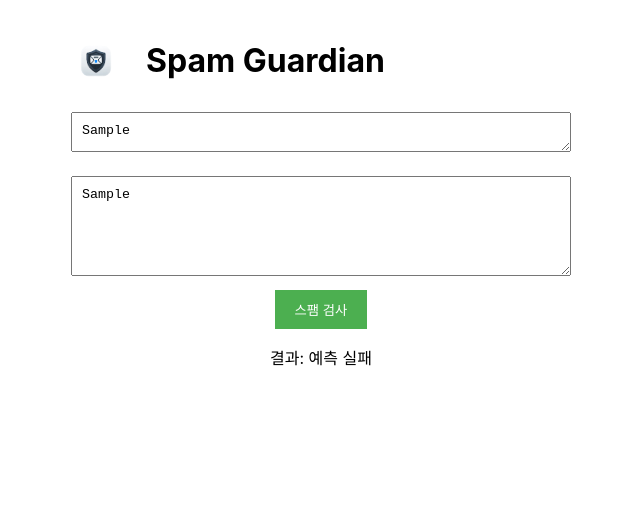
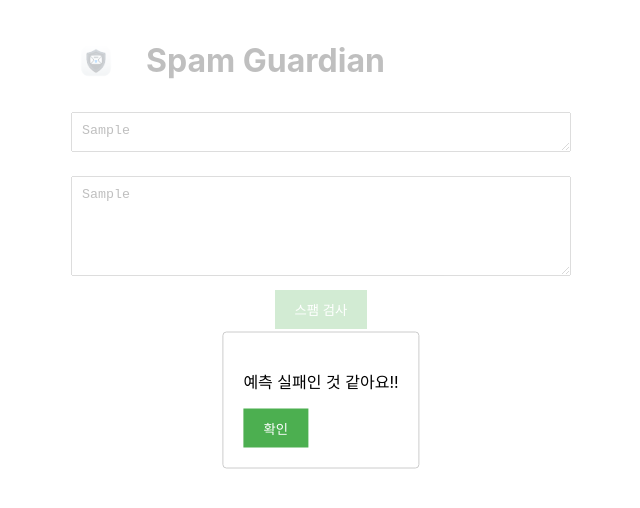
Before and after one commit to leeJoonseob/Rabble, a React (Create React App) app in the folder spam_app/spam-detector/: page / in a window 1280 px wide. Both pictures are taken after typing "Sample", "Sample" into the empty fields and a click on the button "스팸 검사". Shown: the top 508 px of the page, without its empty margins (319-959 px from the left). Built offline with nearby package versions, Linux system fonts and the light colour scheme; no server answers.

Commit message:
refactor: edit fetch function and design

```diff
--- a/spam_app/spam-detector/src/App.js
+++ b/spam_app/spam-detector/src/App.js
@@ -1,10 +1,15 @@
 import React, { useState } from 'react';
 import './App.css';
+import Modal from 'react-modal';
+
+// Modal을 사용할 때 접근성을 위해 필수적으로 설정해야 합니다.
+Modal.setAppElement('#root');
 
 function App() {
   const [title, setTitle] = useState('');
   const [content, setContent] = useState('');
   const [result, setResult] = useState('');
+  const [modalIsOpen, setModalIsOpen] = useState(false);
 
   const handleSubmit = async (e) => {
     e.preventDefault();
@@ -14,7 +19,7 @@ function App() {
         headers: {
           'Content-Type': 'application/json',
         },
-        body: JSON.stringify({ title, content }),
+        body: JSON.stringify({ title, content }),  // 제목과 내용을 JSON으로 변환하여 전송
       });
 
       if (!response.ok) {
@@ -22,11 +27,17 @@ function App() {
       }
 
       const data = await response.json();
-      setResult(data.result);
+      setResult(data.result);  // 결과를 state에 저장
+      setModalIsOpen(true);    // 결과를 받은 후 모달 열기
     } catch (error) {
       console.error('예측 중 오류 발생:', error);
-      setResult('예측 실패',error);
+      setResult('예측 실패');
+      setModalIsOpen(true);    // 오류 발생 시에도 모달 열기
     }
+  };
+
+  const closeModal = () => {
+    setModalIsOpen(false);     // 모달 닫기
   };
 
   return (
@@ -35,22 +46,42 @@ function App() {
         <img src="/spam_guardian-removebg-preview.png" alt="Spam Guardian Logo" />
         <h1>Spam Guardian</h1>
       </div>
+
       <form onSubmit={handleSubmit}>
         <textarea
           className='title'
           value={title}
           onChange={(e) => setTitle(e.target.value)}
-          placeholder="메일제목을 입력하세요"
+          placeholder="메일 제목을 입력하세요"
         />
         <textarea
           className='content'
           value={content}
           onChange={(e) => setContent(e.target.value)}
-          placeholder="메일내용을 입력하세요"
+          placeholder="메일 내용을 입력하세요"
         />
         <button type="submit">스팸 검사</button>
       </form>
-      {result && <p>결과: {result}</p>}
+
+      {/* Modal 컴포넌트 */}
+      <Modal
+        isOpen={modalIsOpen}
+        onRequestClose={closeModal}   // 모달 외부 클릭 시 닫기
+        contentLabel="결과 팝업"
+        style={{
+          content: {
+            top: '50%',
+            left: '50%',
+            right: 'auto',
+            bottom: 'auto',
+            marginRight: '-50%',
+            transform: 'translate(-50%, -50%)',
+          },
+        }}
+      >
+        <p>{result}인 것 같아요!!</p>
+        <button onClick={closeModal}>확인</button>
+      </Modal>
     </div>
   );
 }
```
